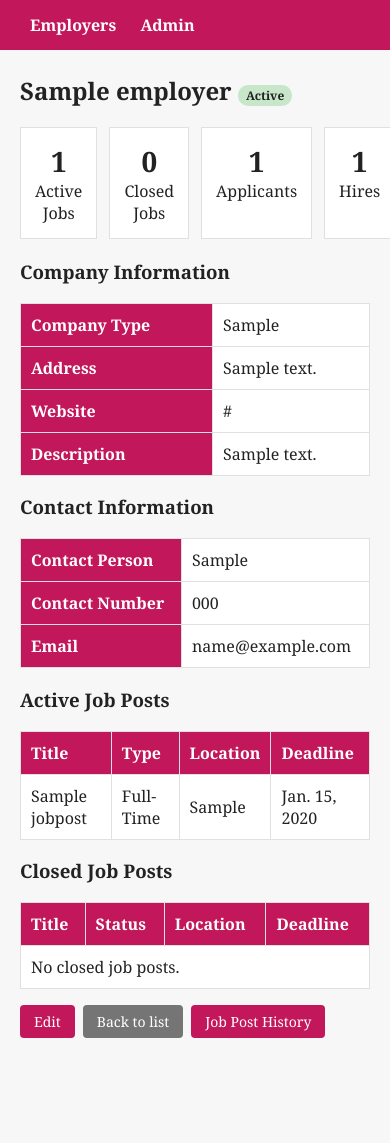
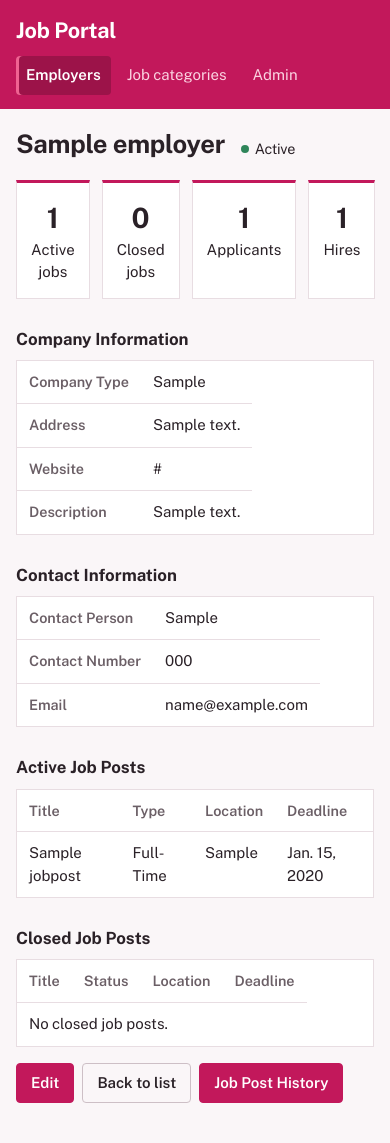
Before and after one commit to MarkLesterAgaser/JobPortalSystem, a Django app: page /employers/1/profile/ in a window 390 px wide. Before the commit the page ends 1038 px from the top, so only its background shows below. Run offline with Django 5.2, Linux system fonts and the light colour scheme; tables that the repository leaves empty hold one stand-in row (values such as "Sample post").

Commit message:
Task 6 in progress and new pink design

```diff
--- a/jobportal/templates/jobportal/base.html
+++ b/jobportal/templates/jobportal/base.html
@@ -2,39 +2,126 @@
 <html lang="en">
 <head>
 <meta charset="UTF-8">
+<meta name="viewport" content="width=device-width, initial-scale=1">
 <title>{% block title %}Job Portal{% endblock %}</title>
+<link rel="preconnect" href="https://fonts.googleapis.com">
+<link rel="preconnect" href="https://fonts.gstatic.com" crossorigin>
+<link href="https://fonts.googleapis.com/css2?family=Public+Sans:wght@400;600;700&display=swap" rel="stylesheet">
 <style>
-  body { font-family: Cambria, serif; margin: 0; background: #f7f7f7; color: #222; }
-  header { background: #c2185b; color: #fff; padding: 14px 30px; }
-  header a { color: #fff; text-decoration: none; margin-right: 20px; font-weight: bold; }
-  main { max-width: 1000px; margin: 24px auto; padding: 0 20px; }
-  table { width: 100%; border-collapse: collapse; background: #fff; }
-  th { background: #c2185b; color: #fff; text-align: left; }
-  th, td { padding: 10px; border: 1px solid #e0e0e0; }
-  .btn { display: inline-block; padding: 7px 14px; background: #c2185b; color: #fff; border: 0; border-radius: 4px; text-decoration: none; cursor: pointer; font-size: 14px; }
-  .btn.gray { background: #757575; }
-  .field { margin-bottom: 14px; }
-  .field label { display: block; font-weight: bold; margin-bottom: 4px; }
-  .field input, .field select, .field textarea { width: 100%; padding: 8px; box-sizing: border-box; }
-  .error { color: #c62828; font-size: 13px; }
-  .msg { padding: 10px; background: #e8f5e9; border: 1px solid #a5d6a7; margin-bottom: 14px; }
-  .badge { padding: 2px 8px; border-radius: 10px; font-size: 12px; }
-  .badge.active { background: #c8e6c9; }
-  .badge.inactive { background: #ffcdd2; }
-  .bar { display: flex; gap: 8px; margin-bottom: 16px; }
-  .bar input, .bar select { padding: 7px; }
+  :root {
+    --ink: #2a2127;
+    --muted: #6b5f66;
+    --paper: #faf6f8;
+    --surface: #ffffff;
+    --line: #e8dde2;
+    --pine: #c2185b;
+    --pine-dark: #9c1349;
+    --good: #2f855a;
+    --idle: #a99ca3;
+    --bad: #a12622;
+  }
+  * { box-sizing: border-box; }
+  body {
+    margin: 0; background: var(--paper); color: var(--ink);
+    font-family: "Public Sans", "Segoe UI", Arial, sans-serif;
+    font-size: 15px; line-height: 1.5;
+  }
+
+  .shell { display: flex; min-height: 100vh; }
+  .side {
+    width: 220px; flex-shrink: 0; background: var(--pine);
+    padding: 28px 20px; position: sticky; top: 0; height: 100vh;
+  }
+  .brand {
+    display: block; color: #fff; font-size: 1.35rem; font-weight: 700;
+    letter-spacing: -0.01em; text-decoration: none; margin-bottom: 32px;
+  }
+  .side nav a {
+    display: block; color: #fbd3e1; text-decoration: none;
+    padding: 8px 10px; margin: 0 -10px 2px; border-radius: 4px;
+  }
+  .side nav a:hover, .side nav a.current { background: var(--pine-dark); color: #fff; }
+  .side nav a.current { font-weight: 600; box-shadow: inset 3px 0 0 #f06292; }
+  main { flex: 1; min-width: 0; max-width: 1100px; padding: 32px 40px 60px; }
+
+  h2 { font-size: 1.6rem; line-height: 1.2; margin: 0 0 20px; letter-spacing: -0.01em; }
+  h3 { font-size: 1.05rem; margin: 28px 0 8px; }
+  h2 .badge { margin-left: 10px; font-size: 0.9rem; font-weight: 400; }
+  a { color: var(--pine); }
+  .summary { font-size: 1.05rem; margin: 0 0 24px; }
+
+  table { width: 100%; border-collapse: collapse; background: var(--surface); border: 1px solid var(--line); }
+  th, td { padding: 10px 12px; text-align: left; border-bottom: 1px solid var(--line); vertical-align: top; }
+  th { font-weight: 600; color: var(--muted); font-size: 0.9rem; }
+  tr:last-child th, tr:last-child td { border-bottom: 0; }
+  tr:hover td { background: #fbeff4; }
+
+  .btn {
+    display: inline-block; padding: 8px 14px; background: var(--pine); color: #fff;
+    border: 1px solid var(--pine); border-radius: 4px; font: inherit; font-weight: 600;
+    text-decoration: none; cursor: pointer;
+  }
+  .btn:hover { background: var(--pine-dark); }
+  .btn.gray { background: transparent; color: var(--ink); border-color: #cdbfc6; }
+  .btn.gray:hover { background: #f3e9ee; }
+  .link-btn {
+    background: none; border: 0; padding: 0; color: var(--pine);
+    text-decoration: underline; cursor: pointer; font: inherit;
+  }
+  form.inline { display: inline; margin-left: 12px; }
+
+  .bar { display: flex; flex-wrap: wrap; gap: 8px; align-items: center; margin-bottom: 16px; }
+  main form:not(.bar):not(.inline) { max-width: 560px; }
+  .field { margin-bottom: 16px; }
+  .field label { display: block; font-weight: 600; margin-bottom: 4px; }
+  input[type=text], input[type=email], input[type=url], input[type=date],
+  input[type=number], select, textarea {
+    padding: 8px 10px; border: 1px solid #cdbfc6; border-radius: 4px;
+    background: #fff; color: var(--ink); font: inherit;
+  }
+  .field input[type=text], .field input[type=email], .field input[type=url],
+  .field input[type=date], .field input[type=number], .field select, .field textarea { width: 100%; }
+  .field input[type=checkbox] { width: auto; margin-right: 6px; }
+  .errorlist { margin: 4px 0 0; padding: 0; list-style: none; }
+  .error { color: var(--bad); font-size: 0.9rem; margin-top: 4px; }
+
+  .msg { border-left: 3px solid var(--pine); background: #fce9f0; padding: 10px 14px; margin-bottom: 16px; }
+
+  .badge { display: inline-flex; align-items: center; gap: 6px; }
+  .badge::before { content: ""; width: 8px; height: 8px; border-radius: 50%; background: var(--idle); }
+  .badge.active::before { background: var(--good); }
+  .badge.inactive::before { background: var(--idle); }
+
+  main :focus-visible { outline: 2px solid var(--pine); outline-offset: 2px; }
+  .side :focus-visible { outline: 2px solid #fff; outline-offset: 2px; }
+
+  @media (max-width: 800px) {
+    .shell { display: block; }
+    .side { position: static; width: auto; height: auto; padding: 14px 16px; }
+    .brand { margin-bottom: 10px; }
+    .side nav { display: flex; flex-wrap: wrap; gap: 6px; }
+    .side nav a { margin: 0; }
+    main { padding: 20px 16px 40px; }
+    table { display: block; overflow-x: auto; }
+  }
 </style>
 </head>
 <body>
-<header>
-  <a href="{% url 'employer_list' %}">Employers</a>
+<div class="shell">
+  <aside class="side">
+    <a class="brand" href="{% url 'employer_list' %}">Job Portal</a>
+    <nav>
+      <a href="{% url 'employer_list' %}" {% if request.path == '/' or '/employers' in request.path %}class="current"{% endif %}>Employers</a>
+      <a href="{% url 'category_list' %}" {% if '/categories' in request.path %}class="current"{% endif %}>Job categories</a>
       <a href="/admin/">Admin</a>
-</header>
+    </nav>
+  </aside>
   <main>
     {% for message in messages %}
       <div class="msg">{{ message }}</div>
     {% endfor %}
     {% block content %}{% endblock %}
   </main>
+</div>
 </body>
 </html>
--- a/jobportal/templates/jobportal/employer_profile.html
+++ b/jobportal/templates/jobportal/employer_profile.html
@@ -6,19 +6,19 @@
 </h2>
 
 <div style="display:flex; gap:12px; margin-bottom:20px;">
-  <div style="flex:1; background:#fff; border:1px solid #e0e0e0; padding:14px; text-align:center;">
+  <div style="flex:1; background:#fff; border:1px solid #e8dde2; border-top:3px solid #c2185b; padding:14px; text-align:center;">
     <div style="font-size:28px; font-weight:bold;">{{ active_jobs|length }}</div>
-    <div>Active Jobs</div>
+    <div>Active jobs</div>
   </div>
-  <div style="flex:1; background:#fff; border:1px solid #e0e0e0; padding:14px; text-align:center;">
+  <div style="flex:1; background:#fff; border:1px solid #e8dde2; border-top:3px solid #c2185b; padding:14px; text-align:center;">
     <div style="font-size:28px; font-weight:bold;">{{ closed_jobs|length }}</div>
-    <div>Closed Jobs</div>
+    <div>Closed jobs</div>
   </div>
-  <div style="flex:1; background:#fff; border:1px solid #e0e0e0; padding:14px; text-align:center;">
+  <div style="flex:1; background:#fff; border:1px solid #e8dde2; border-top:3px solid #c2185b; padding:14px; text-align:center;">
     <div style="font-size:28px; font-weight:bold;">{{ applicant_count }}</div>
     <div>Applicants</div>
   </div>
-  <div style="flex:1; background:#fff; border:1px solid #e0e0e0; padding:14px; text-align:center;">
+  <div style="flex:1; background:#fff; border:1px solid #e8dde2; border-top:3px solid #c2185b; padding:14px; text-align:center;">
     <div style="font-size:28px; font-weight:bold;">{{ hire_count }}</div>
     <div>Hires</div>
   </div>
--- a/jobportal/urls.py
+++ b/jobportal/urls.py
@@ -10,4 +10,8 @@ urlpatterns = [
     path('employers/<int:pk>/toggle/', views.employer_toggle, name='employer_toggle'),
     path('employers/<int:pk>/profile/', views.employer_profile, name='employer_profile'),
     path('employers/<int:pk>/jobs/', views.employer_job_history, name='employer_job_history'),
+    path('categories/', views.category_list, name='category_list'),
+    path('categories/add/', views.category_add, name='category_add'),
+    path('categories/<int:pk>/edit/', views.category_edit, name='category_edit'),
+    path('categories/<int:pk>/toggle/', views.category_toggle, name='category_toggle'),
 ]
--- a/jobportal/views.py
+++ b/jobportal/views.py
@@ -4,8 +4,8 @@ from django.utils.dateparse import parse_date
 from django.shortcuts import render, redirect, get_object_or_404
 from django.views.decorators.http import require_POST
 
-from .forms import EmployerForm
-from .models import Application, Employer, Hiring, JobPost
+from .forms import EmployerForm, JobCategoryForm
+from .models import Application, Employer, Hiring, JobCategory, JobPost
 
 
 def employer_list(request):
@@ -124,3 +124,62 @@ def employer_job_history(request, pk):
         'date_to': date_to,
         'status_choices': JobPost.STATUS_CHOICES,
     })
+
+def category_list(request):
+    categories = JobCategory.objects.annotate(
+        job_total=Count('jobpost')
+    ).order_by('name')
+    query = request.GET.get('q', '').strip()
+    status = request.GET.get('status', '')
+
+    if query:
+        categories = categories.filter(name__icontains=query)
+    if status == 'active':
+        categories = categories.filter(is_active=True)
+    elif status == 'inactive':
+        categories = categories.filter(is_active=False)
+
+    return render(request, 'jobportal/category_list.html', {
+        'categories': categories,
+        'query': query,
+        'status': status,
+    })
+
+
+def category_add(request):
+    if request.method == 'POST':
+        form = JobCategoryForm(request.POST)
+        if form.is_valid():
+            category = form.save()
+            messages.success(request, f'{category.name} was added.')
+            return redirect('category_list')
+    else:
+        form = JobCategoryForm()
+    return render(request, 'jobportal/category_form.html', {
+        'form': form, 'title': 'Add category',
+    })
+
+
+def category_edit(request, pk):
+    category = get_object_or_404(JobCategory, pk=pk)
+    if request.method == 'POST':
+        form = JobCategoryForm(request.POST, instance=category)
+        if form.is_valid():
+            form.save()
+            messages.success(request, 'Category was updated.')
+            return redirect('category_list')
+    else:
+        form = JobCategoryForm(instance=category)
+    return render(request, 'jobportal/category_form.html', {
+        'form': form, 'title': 'Edit category',
+    })
+
+
+@require_POST
+def category_toggle(request, pk):
+    category = get_object_or_404(JobCategory, pk=pk)
+    category.is_active = not category.is_active
+    category.save()
+    state = 'active' if category.is_active else 'inactive'
+    messages.success(request, f'{category.name} is now {state}.')
+    return redirect('category_list')
```
Also changed, not shown: jobportal/forms.py (+16 -1 lines), jobportal/templates/category_form.html (added, +17 -0 lines), jobportal/templates/category_list.html (added, +43 -0 lines). Lines whose indentation alone changed are shown as unchanged.
